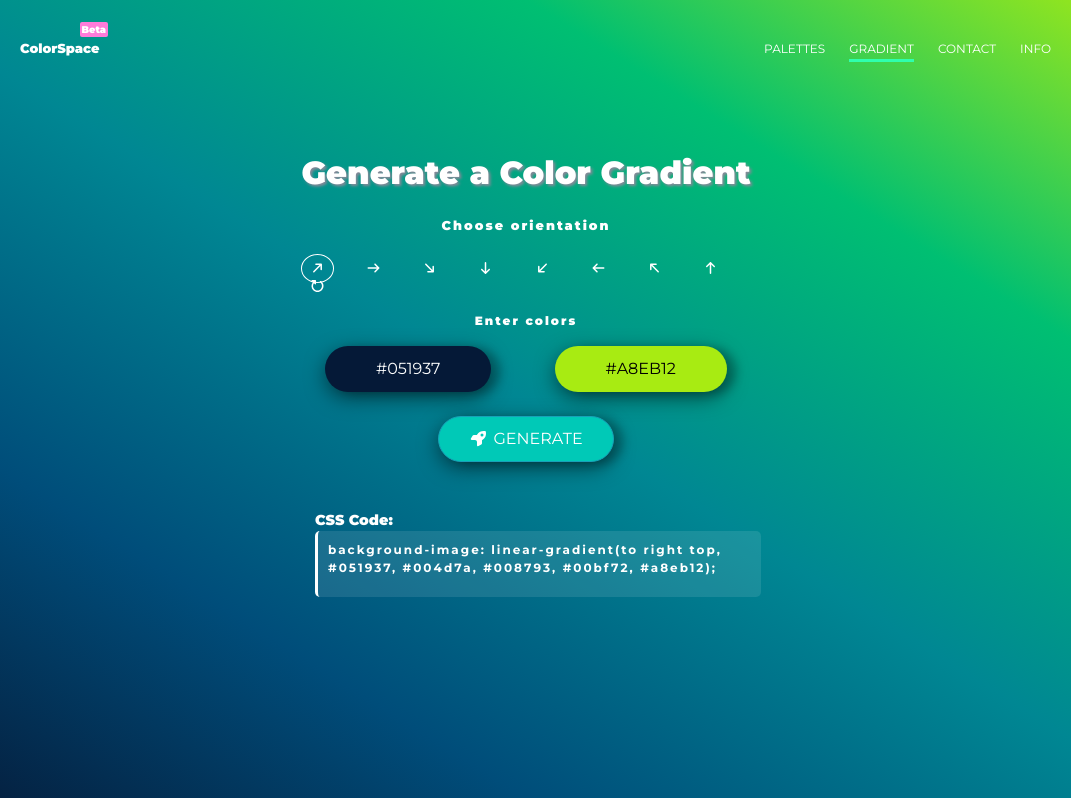
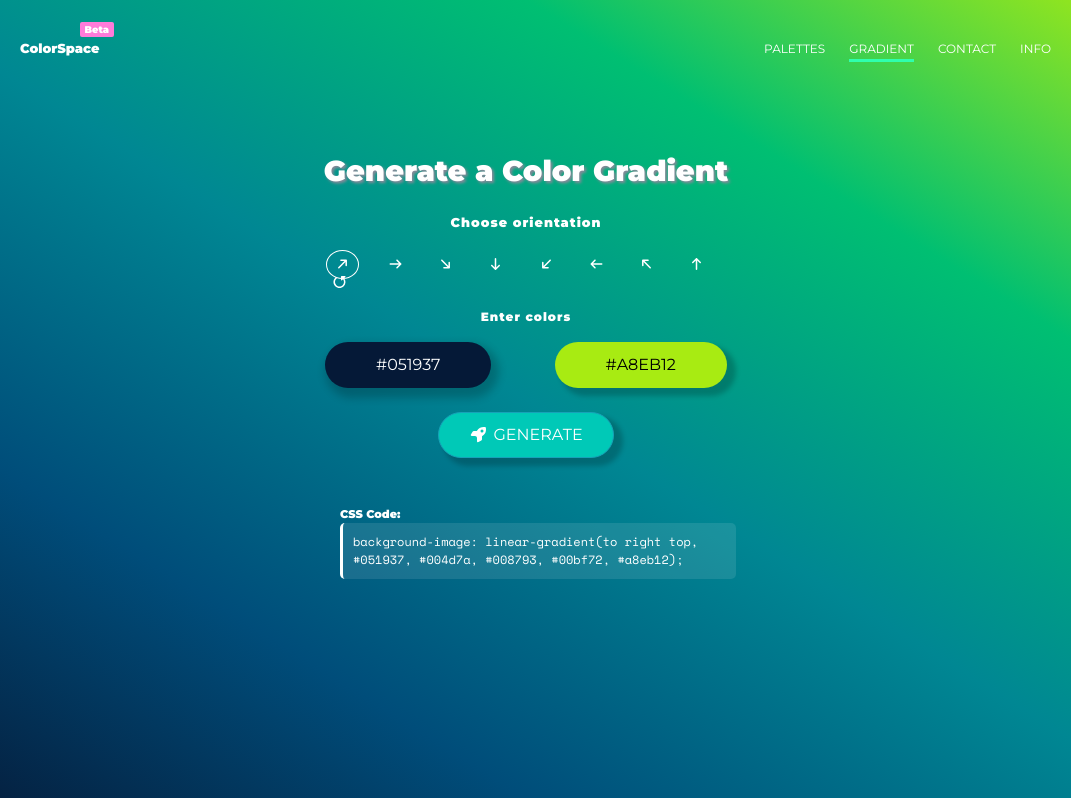
Before and after one commit to arushi-18/ColorSpace_assignment, a plain HTML site: page index.html in a window 1280 px wide. Shown: the full height of the page, 114-1185 px from the left. Drawn offline with nearby package versions, Linux system fonts and the light colour scheme.

Commit message:
Box shadow changed

```diff
--- a/css/style.css
+++ b/css/style.css
@@ -18,7 +18,7 @@ body{
 }
 .super-tag{
   background: #FF7BDA;
-  padding: 2px;
+  padding: 2px 5px;
   top: -20px;
   right: 20px;
   border-radius: 2px;
@@ -37,21 +37,21 @@ body{
   padding-bottom: 3px;
 }
 .container{
-  max-width: 500px;
+  max-width: 450px;
 }
 .heading-1{
   text-align: center;
   margin-top: 5rem;
   text-shadow: 2px 2px 3px #898999;
   font-weight: 900;
-  font-size: 2rem;
+  font-size: 1.8rem;
 }
 .para-1{
   text-align: center;
   display: block;
   color: white;
   font-weight: 900;
-  letter-spacing: 2px;
+  letter-spacing: 1px;
   font-size: 0.8rem;
 }
 .para-2{
@@ -59,7 +59,7 @@ body{
   display: block;
   color: white;
   font-weight: 900;
-  letter-spacing: 2px;
+  letter-spacing: 1px;
 }
 .arrow-wrap{
   text-align: start;
@@ -73,7 +73,7 @@ body{
   color: white;
   display: inline;
   border: 1px solid transparent;
-  padding: 6px 8px;
+  padding: 6px 5px;
   margin: 10px;
   box-sizing: border-box;
   position: relative;
@@ -99,10 +99,7 @@ a{
   transform: rotate(45deg);
 }
 .rotate-left{
-  transform: rotate(-90deg);
-}
-.flipping{
-  transform: scale(-1,1);
+  transform: rotate(90deg) scale(-1,1);
 }
 .button-wrap{
   display: block;
@@ -110,7 +107,7 @@ a{
 }
 .color-button-1{
   background: #051937;
-  box-shadow: 10px 2px 8px 0 rgba(0, 0, 0, 20%), 0 6px 20px 0 rgba(0, 0, 0,50%);
+  box-shadow: 4px 6px 8px 4px rgba(0, 0, 0, 20%);
   display: inline;
   color: white;
   padding: 10px 50px;
@@ -118,7 +115,7 @@ a{
 }
 .color-button-2{
   background: #A8EB12;
-  box-shadow: 10px 2px 8px 0 rgba(0, 0, 0, 20%), 0 6px 20px 0 rgba(0, 0, 0,50%);
+  box-shadow: 7px 6px 5px 2px rgba(0, 0, 0, 20%);
   display: inline;
   color: black;
   padding: 10px 50px;
@@ -127,7 +124,7 @@ a{
 .generate-button{
   margin-left: auto;
   padding: 10px 30px;
-  box-shadow: 10px 2px 8px 0 rgba(0, 0, 0, 20%), 0 6px 20px 0 rgba(0, 0, 0,50%);
+  box-shadow: 7px 6px 5px 2px rgba(0, 0, 0, 20%);
   background: #00c9b7;
 }
 .code-body{
@@ -136,18 +133,15 @@ a{
 .para-code-heading{
   color: white;
   font-weight: 900;
-  font-size: 0.9rem;
+  font-size: 0.7rem;
 }
 .para-code{
+  font-family: 'Space Mono', monospace;
   border-left: 3px solid white;
   background: rgba(255, 255, 255, 10%);
   max-width: 500px;
   text-align: start;
   color: white;
   border-radius: 5px;
-  padding-top: 10px;
-  padding-bottom: 20px;
-  padding-left: 10px;
-  font-weight: 700;
-  letter-spacing: 2px;
+  padding: 10px 20px 10px 10px;
 }
--- a/index.html
+++ b/index.html
@@ -15,6 +15,9 @@
 		<link rel="preconnect" href="https://fonts.googleapis.com">
 		<link rel="preconnect" href="https://fonts.gstatic.com" crossorigin>
 		<link href="https://fonts.googleapis.com/css2?family=Montserrat:wght@400;600;700;900&display=swap" rel="stylesheet">
+		<link rel="preconnect" href="https://fonts.googleapis.com">
+		<link rel="preconnect" href="https://fonts.gstatic.com" crossorigin>
+		<link href="https://fonts.googleapis.com/css2?family=Space+Mono&display=swap" rel="stylesheet">
 		<!-- custom CSS file used -->
 	    <link rel="stylesheet" type="text/css" href="css/style.css">
 	    <title>ColorSpace</title>
@@ -64,7 +67,7 @@
 					<li><a href="#"><i class="fas fa-arrow-left"></i></a></li>
 					<li><a href="#"><i class="fas fa-arrow-left rotate-right"></i></a></li>
 					<li><a href="#"><i class="fas fa-arrow-up"></i></a></li>
-					<li class="flipping"><a href="#"><i class="fas fa-redo-alt rotate-left"></i></a></li>
+					<li ><a href="#"><i class="fas fa-redo-alt rotate-left"></i></a></li>
 				</ul>
 			</div>
 			<p class="para-2">Enter colors</p>
```
